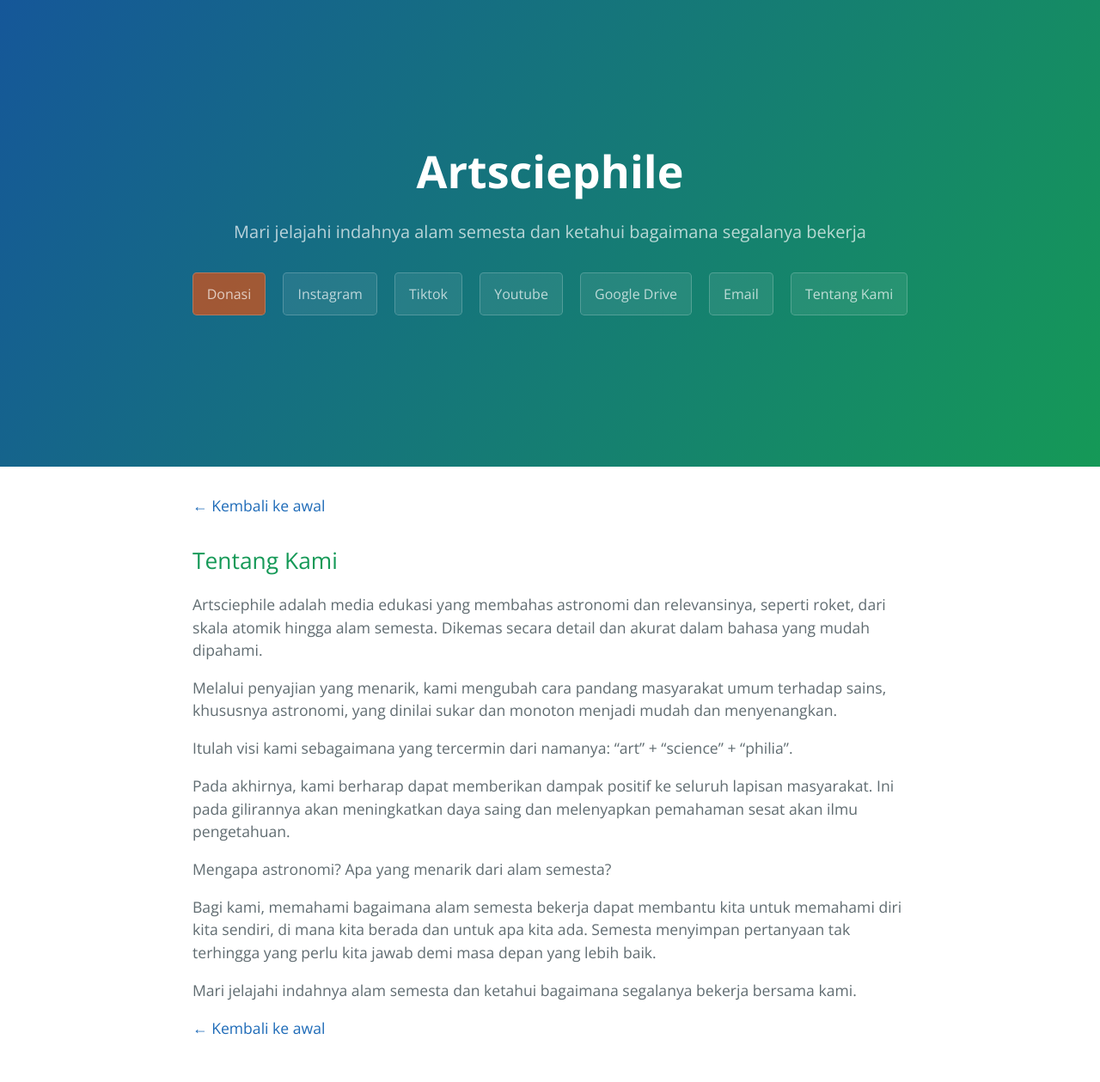
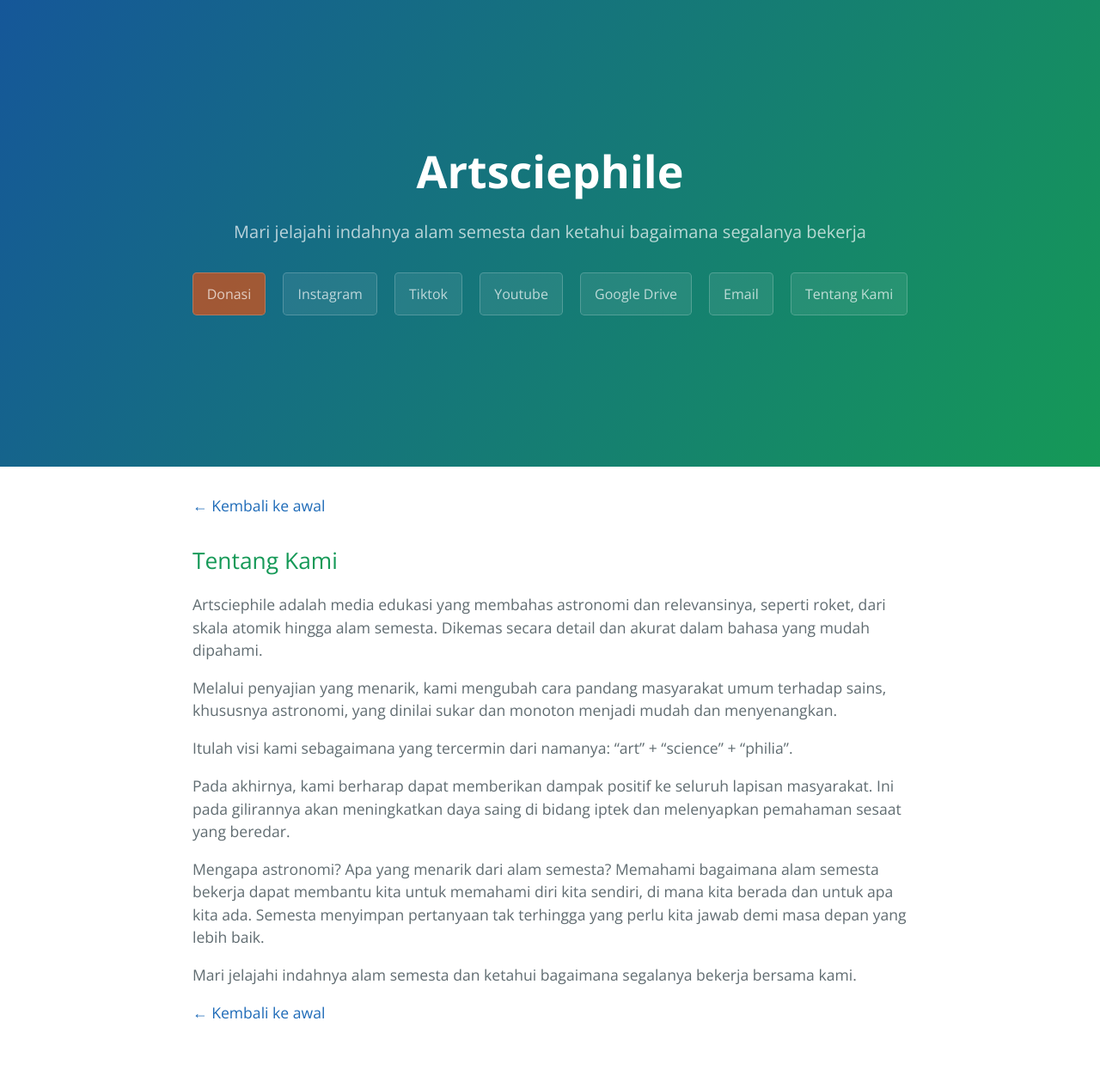
Before and after one commit to artsciephile/artsciephile.github.io, a Jekyll site: the page built from about.md, in a window 1280 px wide. Shown: the whole page at 86% size. Built offline with Jekyll 4.4.1, drawn with Linux system fonts in a browser that asks for light colours.

Commit message:
update about me

```diff
--- a/about.md
+++ b/about.md
@@ -13,11 +13,9 @@ Melalui penyajian yang menarik, kami mengubah cara pandang masyarakat umum terha
 
 Itulah visi kami sebagaimana yang tercermin dari namanya: "art" + "science" + "philia".
 
-Pada akhirnya, kami berharap dapat memberikan dampak positif ke seluruh lapisan masyarakat. Ini pada gilirannya akan meningkatkan daya saing dan melenyapkan pemahaman sesat akan ilmu pengetahuan.
+Pada akhirnya, kami berharap dapat memberikan dampak positif ke seluruh lapisan masyarakat. Ini pada gilirannya akan meningkatkan daya saing di bidang iptek dan melenyapkan pemahaman sesaat yang beredar.
 
-Mengapa astronomi? Apa yang menarik dari alam semesta?
-
-Bagi kami, memahami bagaimana alam semesta bekerja dapat membantu kita untuk memahami diri kita sendiri, di mana kita berada dan untuk apa kita ada. Semesta menyimpan pertanyaan tak terhingga yang perlu kita jawab demi masa depan yang lebih baik.
+Mengapa astronomi? Apa yang menarik dari alam semesta? Memahami bagaimana alam semesta bekerja dapat membantu kita untuk memahami diri kita sendiri, di mana kita berada dan untuk apa kita ada. Semesta menyimpan pertanyaan tak terhingga yang perlu kita jawab demi masa depan yang lebih baik.
 
 Mari jelajahi indahnya alam semesta dan ketahui bagaimana segalanya bekerja bersama kami.
 
```
